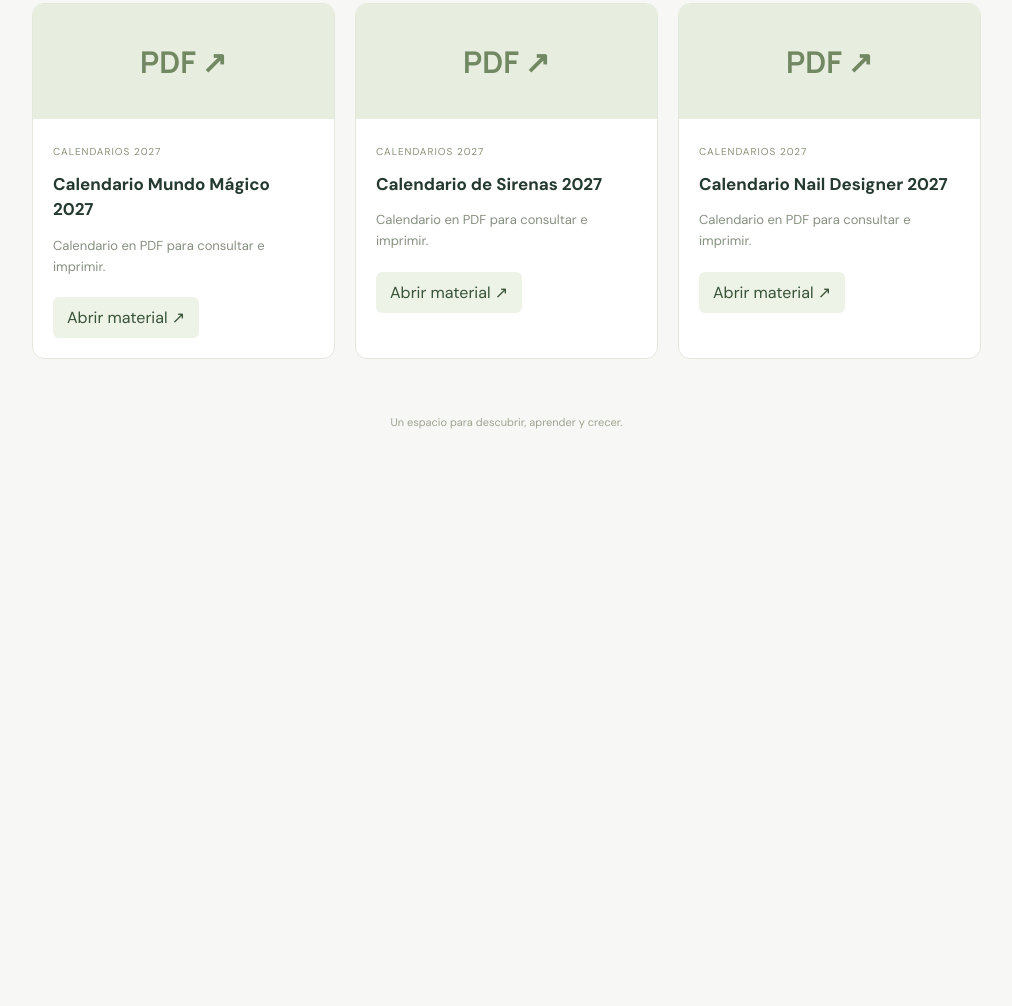
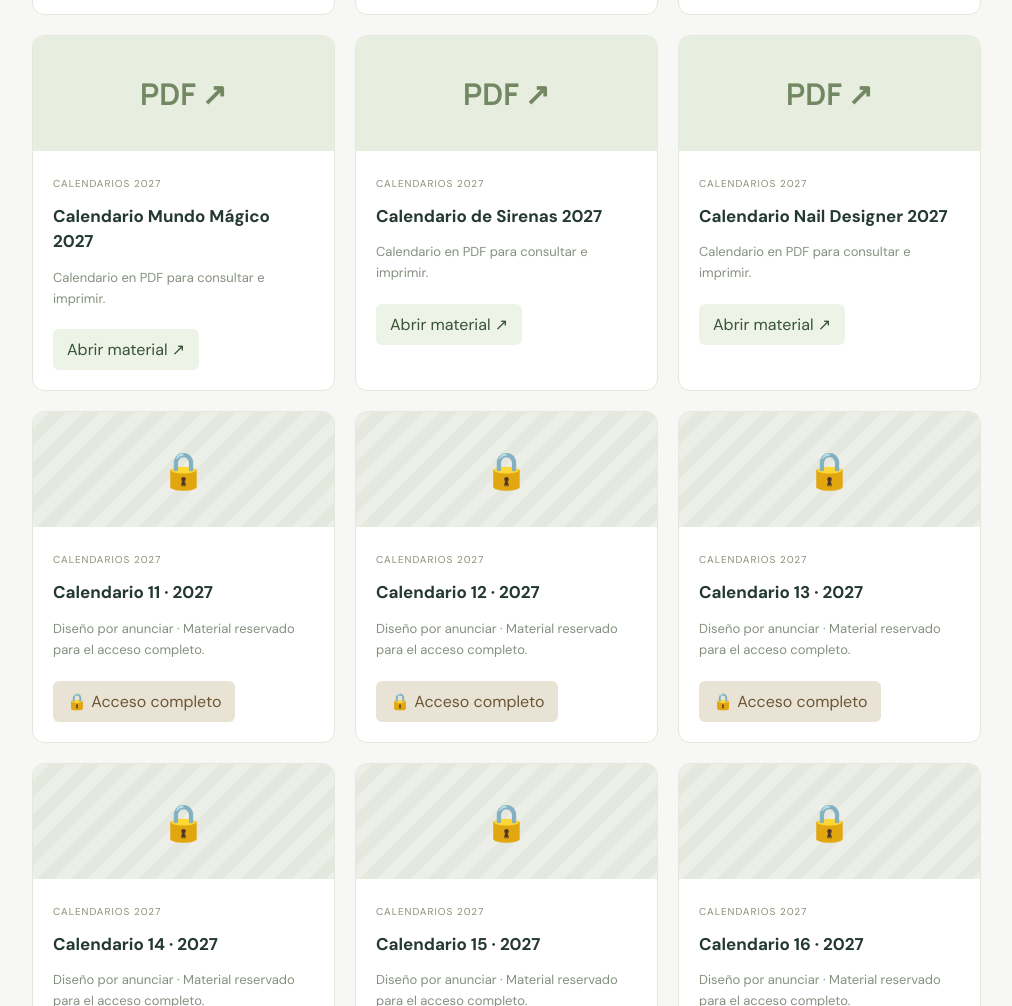
Before and after one commit to EzequielMKT/Web-app-Calendarios-, a website: page public/index.html in a window 1280 px wide. Shown: the part 1794-2800 px from the top of the page, without its empty margins (251-1263 px from the left). Before the commit the page ends 2263 px from the top, so only its background shows below. Drawn offline with Linux system fonts and the light colour scheme.

Commit message:
Show 50 calendar offer with locked premium materials and Diamond lesson

```diff
--- a/public/app.js
+++ b/public/app.js
@@ -15,14 +15,20 @@ function render() {
     empty.append(title, p); $('#cards').append(empty);
   }
   matches.forEach(item => {
-    const card = document.createElement('article'); card.className = `card ${item.type}`;
+    const card = document.createElement('article'); card.className = `card ${item.type}${item.locked ? " locked" : ""}`;
     card.innerHTML = '<div class="cover" aria-hidden="true"></div><div class="card-body"><span class="tag"></span><h3></h3><p></p><div class="actions"><button class="open"></button></div></div>';
-    card.querySelector('.cover').textContent = item.type === 'pdf' ? 'PDF ↗' : '▶';
+    card.querySelector('.cover').textContent = item.locked ? '🔒' : item.type === 'pdf' ? 'PDF ↗' : '▶';
     card.querySelector('.tag').textContent = item.module;
     card.querySelector('h3').textContent = item.title;
     card.querySelector('p').textContent = item.description || (item.type === 'pdf' ? 'Material de apoyo en PDF' : 'Aprende con esta videoclase');
-    const open = card.querySelector('.open'); open.textContent = item.type === 'pdf' ? 'Abrir material ↗' : 'Ver clase ↗';
+    const open = card.querySelector('.open'); open.textContent = item.locked ? (item.plan === 'diamante' ? '🔒 Plan Diamante' : '🔒 Acceso completo') : item.type === 'pdf' ? 'Abrir material ↗' : 'Ver clase ↗';
     open.onclick = () => {
+      if (item.locked) {
+        $('#access-title').textContent = item.plan === 'diamante' ? 'Exclusivo del Plan Diamante' : 'Desbloquea el resto de los materiales';
+        $('#access-message').textContent = item.plan === 'diamante' ? 'La videoclase está disponible únicamente para quienes pagan el Plan Diamante.' : 'Realiza el pago para acceder al resto de los materiales.';
+        $('#access-dialog').showModal();
+        return;
+      }
       if (item.type === 'pdf') { window.open(safeUrl(item.url), '_blank', 'noopener,noreferrer'); return; }
       const iframe = document.createElement('iframe');
       const source = new URL(item.url);
@@ -52,11 +58,12 @@ document.querySelectorAll('[data-filter]').forEach(b => b.onclick = () => { filt
     if (!Array.isArray(catalog)) throw new Error('Catálogo inválido');
     items = catalog.map(item => {
       if (!['pdf', 'video'].includes(item.type) || typeof item.title !== 'string' || typeof item.module !== 'string') throw new Error('Contenido inválido');
+      if (item.locked) return { ...item, url: undefined };
       if (item.type === 'video') youtubeId(item.url);
       return { ...item, url: safeUrl(item.url) };
     });
     [...new Set(items.map(i => i.module))].sort().forEach(m => $('#module').add(new Option(m, m)));
-    $('#count').textContent = `${items.length} contenidos para explorar a tu ritmo.`;
+    $('#count').textContent = '50 calendarios · 10 disponibles y 40 bloqueados · Videoclase exclusiva del Plan Diamante';
     render();
   } catch { $('#status').textContent = 'No se pudo cargar la biblioteca. Inténtalo de nuevo más tarde.'; }
 })();
@@ -74,3 +81,5 @@ function youtubeId(value) {
 }
 $('#close-player').onclick = () => $('#player-dialog').close();
 $('#player-dialog').addEventListener('close', () => $('#player').replaceChildren());
+
+$('#close-access').onclick = () => $('#access-dialog').close();
--- a/public/catalog.json
+++ b/public/catalog.json
@@ -3,7 +3,7 @@
     "id": "2893473e-fb33-4657-81c2-e0b5abfc23ed",
     "type": "pdf",
     "title": "Guía de impresión de calendarios 2027",
-    "module": "Calendarios 2027",
+    "module": "Guía de impresión",
     "url": "/materials/e7651969-88c8-48cb-ae51-44e34a439008.pdf",
     "description": "Consulta la guía de impresión de calendarios 2027."
   },
@@ -12,8 +12,9 @@
     "type": "video",
     "title": "Videoclase · Calendarios 2027",
     "module": "Calendarios 2027",
-    "url": "https://www.youtube.com/watch?v=oGVFHjC_A5o&t=110s",
-    "description": "Mira la clase aquí, a partir del minuto 1:50."
+    "description": "Videoclase exclusiva para quienes adquieren el Plan Diamante.",
+    "locked": true,
+    "plan": "diamante"
   },
   {
     "id": "ddd50eef-e7c9-4f42-9b08-0a24f1feb44b",
@@ -94,5 +95,325 @@
     "module": "Calendarios 2027",
     "url": "/materials/f0115a77-f271-447b-988d-dc4edc3eec12.pdf",
     "description": "Calendario en PDF para consultar e imprimir."
+  },
+  {
+    "id": "calendar-2027-11",
+    "type": "pdf",
+    "title": "Calendario 11 · 2027",
+    "module": "Calendarios 2027",
+    "description": "Diseño por anunciar · Material reservado para el acceso completo.",
+    "locked": true
+  },
+  {
+    "id": "calendar-2027-12",
+    "type": "pdf",
+    "title": "Calendario 12 · 2027",
+    "module": "Calendarios 2027",
+    "description": "Diseño por anunciar · Material reservado para el acceso completo.",
+    "locked": true
+  },
+  {
+    "id": "calendar-2027-13",
+    "type": "pdf",
+    "title": "Calendario 13 · 2027",
+    "module": "Calendarios 2027",
+    "description": "Diseño por anunciar · Material reservado para el acceso completo.",
+    "locked": true
+  },
+  {
+    "id": "calendar-2027-14",
+    "type": "pdf",
+    "title": "Calendario 14 · 2027",
+    "module": "Calendarios 2027",
+    "description": "Diseño por anunciar · Material reservado para el acceso completo.",
+    "locked": true
+  },
+  {
+    "id": "calendar-2027-15",
+    "type": "pdf",
+    "title": "Calendario 15 · 2027",
+    "module": "Calendarios 2027",
+    "description": "Diseño por anunciar · Material reservado para el acceso completo.",
+    "locked": true
+  },
+  {
+    "id": "calendar-2027-16",
+    "type": "pdf",
+    "title": "Calendario 16 · 2027",
+    "module": "Calendarios 2027",
+    "description": "Diseño por anunciar · Material reservado para el acceso completo.",
+    "locked": true
+  },
+  {
+    "id": "calendar-2027-17",
+    "type": "pdf",
+    "title": "Calendario 17 · 2027",
+    "module": "Calendarios 2027",
+    "description": "Diseño por anunciar · Material reservado para el acceso completo.",
+    "locked": true
+  },
+  {
+    "id": "calendar-2027-18",
+    "type": "pdf",
+    "title": "Calendario 18 · 2027",
+    "module": "Calendarios 2027",
+    "description": "Diseño por anunciar · Material reservado para el acceso completo.",
+    "locked": true
+  },
+  {
+    "id": "calendar-2027-19",
+    "type": "pdf",
+    "title": "Calendario 19 · 2027",
+    "module": "Calendarios 2027",
+    "description": "Diseño por anunciar · Material reservado para el acceso completo.",
+    "locked": true
+  },
+  {
+    "id": "calendar-2027-20",
+    "type": "pdf",
+    "title": "Calendario 20 · 2027",
+    "module": "Calendarios 2027",
+    "description": "Diseño por anunciar · Material reservado para el acceso completo.",
+    "locked": true
+  },
+  {
+    "id": "calendar-2027-21",
+    "type": "pdf",
+    "title": "Calendario 21 · 2027",
+    "module": "Calendarios 2027",
+    "description": "Diseño por anunciar · Material reservado para el acceso completo.",
+    "locked": true
+  },
+  {
+    "id": "calendar-2027-22",
+    "type": "pdf",
+    "title": "Calendario 22 · 2027",
+    "module": "Calendarios 2027",
+    "description": "Diseño por anunciar · Material reservado para el acceso completo.",
+    "locked": true
+  },
+  {
+    "id": "calendar-2027-23",
+    "type": "pdf",
+    "title": "Calendario 23 · 2027",
+    "module": "Calendarios 2027",
+    "description": "Diseño por anunciar · Material reservado para el acceso completo.",
+    "locked": true
+  },
+  {
+    "id": "calendar-2027-24",
+    "type": "pdf",
+    "title": "Calendario 24 · 2027",
+    "module": "Calendarios 2027",
+    "description": "Diseño por anunciar · Material reservado para el acceso completo.",
+    "locked": true
+  },
+  {
+    "id": "calendar-2027-25",
+    "type": "pdf",
+    "title": "Calendario 25 · 2027",
+    "module": "Calendarios 2027",
+    "description": "Diseño por anunciar · Material reservado para el acceso completo.",
+    "locked": true
+  },
+  {
+    "id": "calendar-2027-26",
+    "type": "pdf",
+    "title": "Calendario 26 · 2027",
+    "module": "Calendarios 2027",
+    "description": "Diseño por anunciar · Material reservado para el acceso completo.",
+    "locked": true
+  },
+  {
+    "id": "calendar-2027-27",
+    "type": "pdf",
+    "title": "Calendario 27 · 2027",
+    "module": "Calendarios 2027",
+    "description": "Diseño por anunciar · Material reservado para el acceso completo.",
+    "locked": true
+  },
+  {
+    "id": "calendar-2027-28",
+    "type": "pdf",
+    "title": "Calendario 28 · 2027",
+    "module": "Calendarios 2027",
+    "description": "Diseño por anunciar · Material reservado para el acceso completo.",
+    "locked": true
+  },
+  {
+    "id": "calendar-2027-29",
+    "type": "pdf",
+    "title": "Calendario 29 · 2027",
+    "module": "Calendarios 2027",
+    "description": "Diseño por anunciar · Material reservado para el acceso completo.",
+    "locked": true
+  },
+  {
+    "id": "calendar-2027-30",
+    "type": "pdf",
+    "title": "Calendario 30 · 2027",
+    "module": "Calendarios 2027",
+    "description": "Diseño por anunciar · Material reservado para el acceso completo.",
+    "locked": true
+  },
+  {
+    "id": "calendar-2027-31",
+    "type": "pdf",
+    "title": "Calendario 31 · 2027",
+    "module": "Calendarios 2027",
+    "description": "Diseño por anunciar · Material reservado para el acceso completo.",
+    "locked": true
+  },
+  {
+    "id": "calendar-2027-32",
+    "type": "pdf",
+    "title": "Calendario 32 · 2027",
+    "module": "Calendarios 2027",
+    "description": "Diseño por anunciar · Material reservado para el acceso completo.",
+    "locked": true
+  },
+  {
+    "id": "calendar-2027-33",
+    "type": "pdf",
+    "title": "Calendario 33 · 2027",
+    "module": "Calendarios 2027",
+    "description": "Diseño por anunciar · Material reservado para el acceso completo.",
+    "locked": true
+  },
+  {
+    "id": "calendar-2027-34",
+    "type": "pdf",
+    "title": "Calendario 34 · 2027",
+    "module": "Calendarios 2027",
+    "description": "Diseño por anunciar · Material reservado para el acceso completo.",
+    "locked": true
+  },
+  {
+    "id": "calendar-2027-35",
+    "type": "pdf",
+    "title": "Calendario 35 · 2027",
+    "module": "Calendarios 2027",
+    "description": "Diseño por anunciar · Material reservado para el acceso completo.",
+    "locked": true
+  },
+  {
+    "id": "calendar-2027-36",
+    "type": "pdf",
+    "title": "Calendario 36 · 2027",
+    "module": "Calendarios 2027",
+    "description": "Diseño por anunciar · Material reservado para el acceso completo.",
+    "locked": true
+  },
+  {
+    "id": "calendar-2027-37",
+    "type": "pdf",
+    "title": "Calendario 37 · 2027",
+    "module": "Calendarios 2027",
+    "description": "Diseño por anunciar · Material reservado para el acceso completo.",
+    "locked": true
+  },
+  {
+    "id": "calendar-2027-38",
+    "type": "pdf",
+    "title": "Calendario 38 · 2027",
+    "module": "Calendarios 2027",
+    "description": "Diseño por anunciar · Material reservado para el acceso completo.",
+    "locked": true
+  },
+  {
+    "id": "calendar-2027-39",
+    "type": "pdf",
+    "title": "Calendario 39 · 2027",
+    "module": "Calendarios 2027",
+    "description": "Diseño por anunciar · Material reservado para el acceso completo.",
+    "locked": true
+  },
+  {
+    "id": "calendar-2027-40",
+    "type": "pdf",
+    "title": "Calendario 40 · 2027",
+    "module": "Calendarios 2027",
+    "description": "Diseño por anunciar · Material reservado para el acceso completo.",
+    "locked": true
+  },
+  {
+    "id": "calendar-2027-41",
+    "type": "pdf",
+    "title": "Calendario 41 · 2027",
+    "module": "Calendarios 2027",
+    "description": "Diseño por anunciar · Material reservado para el acceso completo.",
+    "locked": true
+  },
+  {
+    "id": "calendar-2027-42",
+    "type": "pdf",
+    "title": "Calendario 42 · 2027",
+    "module": "Calendarios 2027",
+    "description": "Diseño por anunciar · Material reservado para el acceso completo.",
+    "locked": true
+  },
+  {
+    "id": "calendar-2027-43",
+    "type": "pdf",
+    "title": "Calendario 43 · 2027",
+    "module": "Calendarios 2027",
+    "description": "Diseño por anunciar · Material reservado para el acceso completo.",
+    "locked": true
+  },
+  {
+    "id": "calendar-2027-44",
+    "type": "pdf",
+    "title": "Calendario 44 · 2027",
+    "module": "Calendarios 2027",
+    "description": "Diseño por anunciar · Material reservado para el acceso completo.",
+    "locked": true
+  },
+  {
+    "id": "calendar-2027-45",
+    "type": "pdf",
+    "title": "Calendario 45 · 2027",
+    "module": "Calendarios 2027",
+    "description": "Diseño por anunciar · Material reservado para el acceso completo.",
+    "locked": true
+  },
+  {
+    "id": "calendar-2027-46",
+    "type": "pdf",
+    "title": "Calendario 46 · 2027",
+    "module": "Calendarios 2027",
+    "description": "Diseño por anunciar · Material reservado para el acceso completo.",
+    "locked": true
+  },
+  {
+    "id": "calendar-2027-47",
+    "type": "pdf",
+    "title": "Calendario 47 · 2027",
+    "module": "Calendarios 2027",
+    "description": "Diseño por anunciar · Material reservado para el acceso completo.",
+    "locked": true
+  },
+  {
+    "id": "calendar-2027-48",
+    "type": "pdf",
+    "title": "Calendario 48 · 2027",
+    "module": "Calendarios 2027",
+    "description": "Diseño por anunciar · Material reservado para el acceso completo.",
+    "locked": true
+  },
+  {
+    "id": "calendar-2027-49",
+    "type": "pdf",
+    "title": "Calendario 49 · 2027",
+    "module": "Calendarios 2027",
+    "description": "Diseño por anunciar · Material reservado para el acceso completo.",
+    "locked": true
+  },
+  {
+    "id": "calendar-2027-50",
+    "type": "pdf",
+    "title": "Calendario 50 · 2027",
+    "module": "Calendarios 2027",
+    "description": "Diseño por anunciar · Material reservado para el acceso completo.",
+    "locked": true
   }
 ]
--- a/public/index.html
+++ b/public/index.html
@@ -1,8 +1,9 @@
 <!doctype html>
 <html lang="es"><head><meta charset="utf-8"><meta name="viewport" content="width=device-width,initial-scale=1"><title>Sala · Portal de clases</title><link rel="stylesheet" href="/style.css"><script src="/app.js" defer></script></head>
 <body><aside><a class="brand" href="/">sala<span>●</span></a><p>TU ESPACIO DE APRENDIZAJE</p><nav><a class="active" href="/">▦ &nbsp; Biblioteca</a></nav><div class="aside-bottom">Un lugar para aprender.<br>Una clase a la vez.</div></aside>
-<main><header><span>Biblioteca de contenidos</span><span class="badge">Acceso público</span></header><section class="hero"><div><span class="eyebrow">EL CONOCIMIENTO, SIEMPRE CONTIGO</span><h1>Tu próximo paso<br>empieza aquí.</h1><p>Encuentra tus materiales, descubre las clases y<br>aprende a tu ritmo.</p><button id="add">Explorar contenidos ↓</button></div><div class="illustration" aria-hidden="true"><div class="paper">Aa<span>IDEAS QUE<br>COBRAN VIDA</span></div><div class="play">▶</div><div class="spark">✦</div></div></section>
-<section class="library"><div class="section-title"><div><h2>Tu biblioteca</h2><p id="count">Materiales para aprender a tu ritmo.</p></div><input id="search" type="search" placeholder="Buscar contenido…" aria-label="Buscar contenido"></div><div class="filters"><button class="selected" data-filter="all">Todos</button><button data-filter="pdf">PDFs</button><button data-filter="video">Videoclases</button><select id="module" aria-label="Filtrar por módulo"><option value="">Todos los módulos</option></select></div><p class="notice">Acceso libre · Comparte el enlace y aprende desde cualquier lugar.</p><div id="cards"></div><p id="status" role="status"></p></section><footer>Un espacio para descubrir, aprender y crecer.</footer></main>
+<main><header><span>Biblioteca de contenidos</span><span class="badge">10 calendarios disponibles</span></header><section class="hero"><div><span class="eyebrow">EL CONOCIMIENTO, SIEMPRE CONTIGO</span><h1>Tu próximo paso<br>empieza aquí.</h1><p>Encuentra tus materiales, descubre las clases y<br>aprende a tu ritmo.</p><button id="add">Explorar contenidos ↓</button></div><div class="illustration" aria-hidden="true"><div class="paper">Aa<span>IDEAS QUE<br>COBRAN VIDA</span></div><div class="play">▶</div><div class="spark">✦</div></div></section>
+<section class="library"><div class="section-title"><div><h2>Tu biblioteca</h2><p id="count">Materiales para aprender a tu ritmo.</p></div><input id="search" type="search" placeholder="Buscar contenido…" aria-label="Buscar contenido"></div><div class="filters"><button class="selected" data-filter="all">Todos</button><button data-filter="pdf">PDFs</button><button data-filter="video">Videoclases</button><select id="module" aria-label="Filtrar por módulo"><option value="">Todos los módulos</option></select></div><p class="notice">🔒 Realiza el pago para acceder al resto de los materiales. La videoclase es exclusiva del Plan Diamante.</p><div id="cards"></div><p id="status" role="status"></p></section><footer>Un espacio para descubrir, aprender y crecer.</footer></main>
 
 <dialog id="player-dialog"><div class="dialog-heading"><h2 id="player-title">Videoclase</h2><button id="close-player" aria-label="Cerrar vídeo">×</button></div><div id="player"></div><p class="notice">Si el vídeo no se reproduce, es posible que su autor haya restringido la reproducción en otros sitios.</p></dialog>
+<dialog id="access-dialog"><div class="dialog-heading"><h2 id="access-title">Acceso completo</h2><button id="close-access" aria-label="Cerrar">×</button></div><div class="access-icon" aria-hidden="true">🔒</div><p id="access-message"></p><p class="notice">El enlace de pago estará disponible próximamente.</p></dialog>
 </body></html>
```
Also changed, not shown: README.md, public/style.css.
